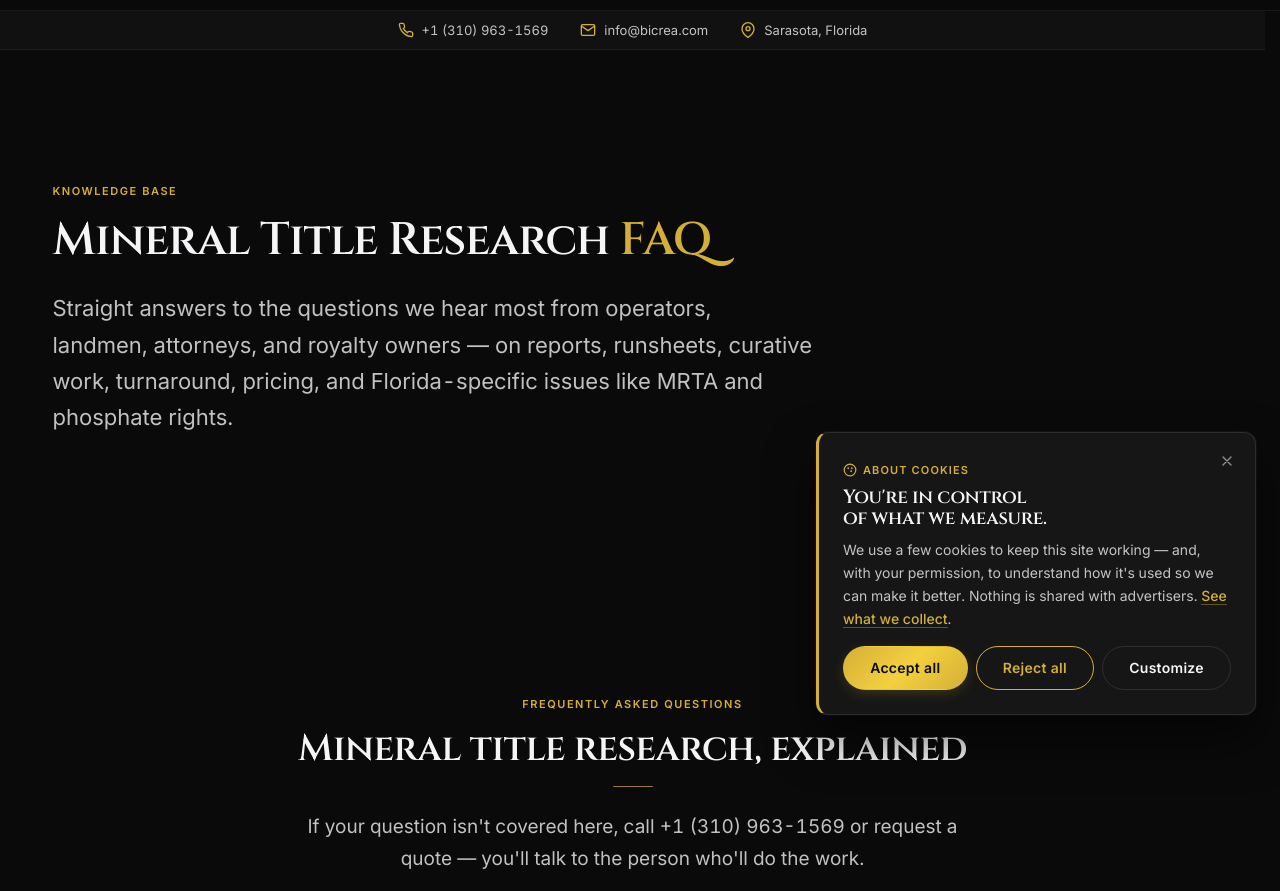
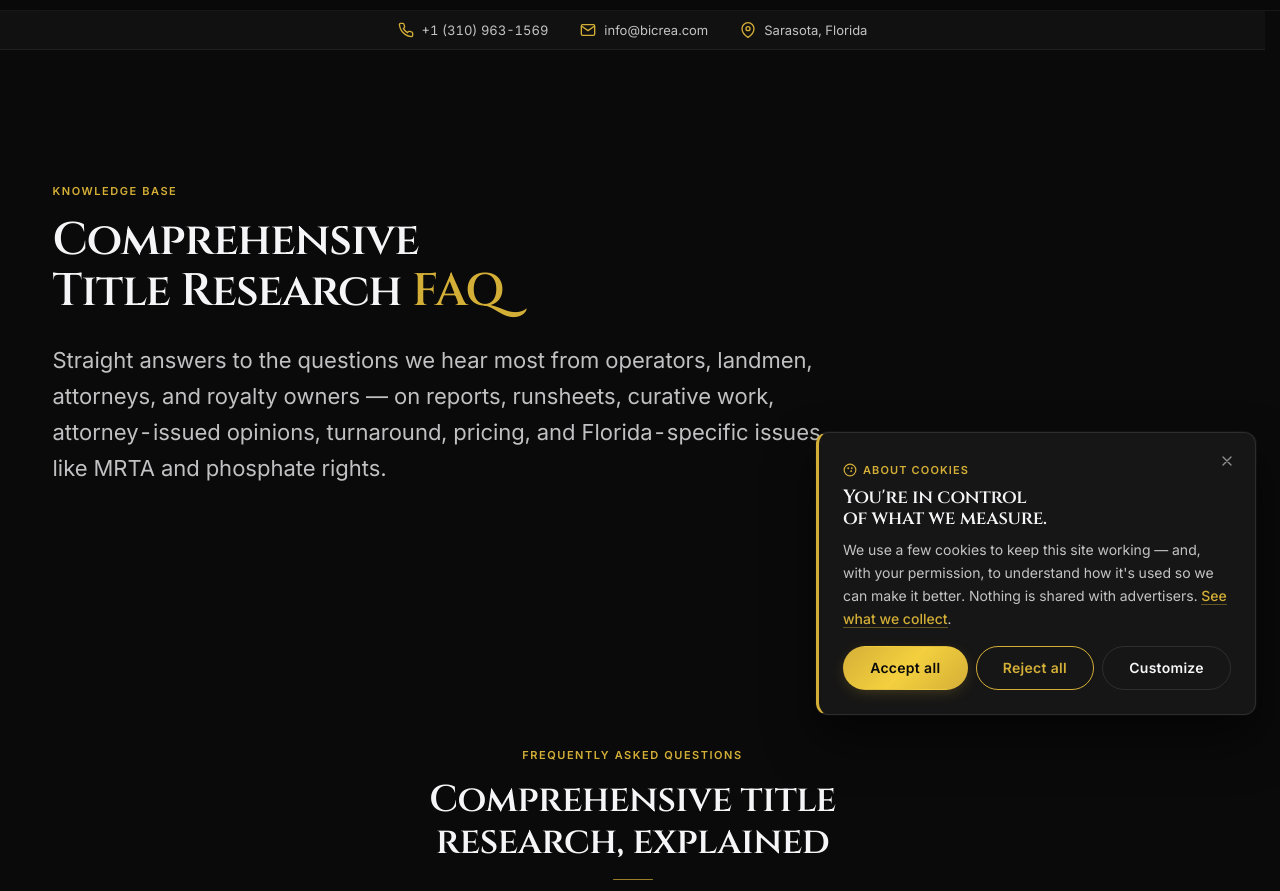
Before and after one commit to JvdZwaan76/bicrea-website, a plain HTML site: page faq.html in a window 1280 px wide. Shown: the part 61-952 px from the top of the page. Drawn offline with Linux system fonts and the light colour scheme.

Commit message:
Stage C: faq.html — page identity to comprehensive, opinion Q&A rewritten for attorney-coordination tier (visible + FAQPage schema in sync, 10 edits)

```diff
--- a/faq.html
+++ b/faq.html
@@ -3,8 +3,8 @@
 <head>
 <meta charset="UTF-8">
 <meta name="viewport" content="width=device-width, initial-scale=1.0, viewport-fit=cover">
-<title>Mineral Title Research FAQ — Reports, Runsheets, Curative &amp; Florida MRTA | BIC REA</title>
-<meta name="description" content="Answers to common questions about mineral title research: reports vs. runsheets, chain-of-title, curative work, turnaround, pricing, Florida MRTA, and phosphate rights. Sarasota-based, nationwide.">
+<title>Comprehensive Title Research FAQ — Reports, Runsheets, Curative &amp; Attorney Opinions | BIC REA</title>
+<meta name="description" content="Answers to common questions about comprehensive title research: reports vs. runsheets, chain-of-title, curative work, attorney-issued opinions, turnaround, pricing, Florida MRTA, and phosphate rights. Nationwide.">
 <link rel="canonical" href="https://bicrea.com/faq">
 
 <meta name="robots" content="index, follow, max-image-preview:large">
@@ -15,7 +15,7 @@
 <meta property="og:type" content="website">
 <meta property="og:url" content="https://bicrea.com/faq">
 <meta property="og:site_name" content="BIC REA LLC">
-<meta property="og:title" content="Mineral Title Research FAQ — BIC REA">
+<meta property="og:title" content="Comprehensive Title Research FAQ — BIC REA">
 <meta property="og:description" content="Straight answers on mineral title reports, runsheets, curative work, turnaround, pricing, and Florida-specific issues like MRTA and phosphate rights.">
 <meta property="og:image" content="https://bicrea.com/images/hero-mineral-title.webp">
 <meta property="og:image:width" content="1200">
@@ -23,7 +23,7 @@
 
 <!-- Twitter -->
 <meta name="twitter:card" content="summary_large_image">
-<meta name="twitter:title" content="Mineral Title Research FAQ — BIC REA">
+<meta name="twitter:title" content="Comprehensive Title Research FAQ — BIC REA">
 <meta name="twitter:description" content="Common questions on mineral title reports, runsheets, curative work, turnaround, pricing, and Florida MRTA.">
 <meta name="twitter:image" content="https://bicrea.com/images/hero-mineral-title.webp">
 
@@ -58,7 +58,7 @@
       "@type": "FAQPage",
       "@id": "https://bicrea.com/faq#faqpage",
       "url": "https://bicrea.com/faq",
-      "name": "Mineral Title Research FAQ",
+      "name": "Comprehensive Title Research FAQ",
       "inLanguage": "en-US",
       "isPartOf": { "@id": "https://bicrea.com/#website" },
       "publisher": { "@id": "https://bicrea.com/#organization" },
@@ -148,7 +148,7 @@
           "name": "Is a mineral title report the same as a title opinion or title insurance?",
           "acceptedAnswer": {
             "@type": "Answer",
-            "text": "No. Mineral title research is a non-legal title analysis. It is not a legal title opinion from a licensed attorney and not a title insurance policy. Many clients use our research as the factual foundation their attorney relies on to render an opinion."
+            "text": "Our research itself is a non-legal title analysis — not a title opinion and not title insurance. The difference is what happens next: when a transaction requires a formal Title Opinion, BIC REA coordinates issuance through independent licensed counsel in the relevant state, with the report as the examined foundation. Clients may also bring the research to their own attorney — it is built for efficient adoption either way."
           }
         },
         {
@@ -241,10 +241,10 @@
     <div class="hero-content">
       <span class="eyebrow">Knowledge Base</span>
       <h1 id="faq-title" class="hero-title">
-        Mineral Title Research <span class="accent">FAQ</span>
+        Comprehensive Title Research <span class="accent">FAQ</span>
       </h1>
       <p class="hero-subtitle">
-        Straight answers to the questions we hear most from operators, landmen, attorneys, and royalty owners — on reports, runsheets, curative work, turnaround, pricing, and Florida-specific issues like MRTA and phosphate rights.
+        Straight answers to the questions we hear most from operators, landmen, attorneys, and royalty owners — on reports, runsheets, curative work, attorney-issued opinions, turnaround, pricing, and Florida-specific issues like MRTA and phosphate rights.
       </p>
     </div>
   </div>
@@ -255,7 +255,7 @@
   <div class="container">
     <div class="section-header">
       <span class="eyebrow">Frequently Asked Questions</span>
-      <h2 id="faq-list-title" class="section-title">Mineral title research, explained</h2>
+      <h2 id="faq-list-title" class="section-title">Comprehensive title research, explained</h2>
       <div class="section-divider" aria-hidden="true"></div>
       <p class="section-subtitle">
         If your question isn't covered here, call <a href="tel:+13109631569">+1 (310) 963-1569</a> or <a href="/contact">request a quote</a> — you'll talk to the person who'll do the work.
@@ -337,7 +337,7 @@
       <article class="card">
         <h3 class="card-title">Is this the same as a title opinion or title insurance?</h3>
         <p class="card-body">
-          No. Mineral title research is a non-legal title analysis. It is not a legal title opinion from a licensed attorney and not a title insurance policy. Many clients use our research as the factual foundation their attorney relies on to render an opinion.
+          Our research itself is a non-legal title analysis — not a title opinion and not title insurance. The difference is what happens next: when your transaction requires a formal Title Opinion, we coordinate issuance through independent licensed counsel in the relevant state, with our report as the examined foundation. You can also bring our research to your own attorney — it is built for efficient adoption either way.
         </p>
       </article>
 
```
